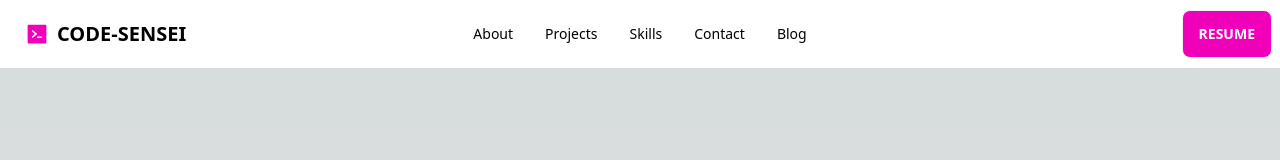
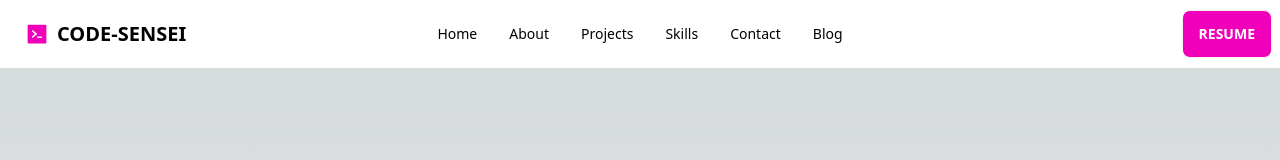
Before and after one commit to senseix21/code-sensei, a Next.js app: page / in a window 1280 px wide. Shown: the top 160 px of the page. Built offline with nearby package versions, Linux system fonts and the light colour scheme; no server answers.

Commit message:
Updated navigation with onpage navigation using #id

```diff
--- a/src/components/ui/Navbar.tsx
+++ b/src/components/ui/Navbar.tsx
@@ -10,19 +10,24 @@
                         <svg xmlns="http://www.w3.org/2000/svg" className="h-5 w-5" fill="none" viewBox="0 0 24 24" stroke="currentColor"><path strokeLinecap="round" strokeLinejoin="round" strokeWidth="2" d="M4 6h16M4 12h8m-8 6h16" /></svg>
                     </label>
                     <ul tabIndex={0} className="menu menu-sm dropdown-content mt-3 z-[1] p-2 shadow bg-base-100 rounded-box w-52">
-                        <li><a>Item 1</a></li>
-                        <li><a>Item 3</a></li>
+                        <li><a href='#'>Home</a></li>
+                        <li><a href='#about'>About</a></li>
+                        <li><a href='#projects'>Projects</a></li>
+                        <li><a href='#skills'>Skills</a></li>
+                        <li><a href='#contact'>Contact</a></li>
+                        <li><a href='#blog'>Blog</a></li>
                     </ul>
                 </div>
                 <a className="btn btn-ghost normal-case text-xl"><AiFillCode className="text-secondary text-2xl" /> CODE-SENSEI</a>
             </div>
             <div className="navbar-center hidden lg:flex">
                 <ul className="menu menu-horizontal px-1">
-                    <li><a>About</a></li>
-                    <li><a>Projects</a></li>
-                    <li><a>Skills</a></li>
-                    <li><a>Contact</a></li>
-                    <li><a>Blog</a></li>
+                    <li><a href='#'>Home</a></li>
+                    <li><a href='#about'>About</a></li>
+                    <li><a href='#projects'>Projects</a></li>
+                    <li><a href='#skills'>Skills</a></li>
+                    <li><a href='#contact'>Contact</a></li>
+                    <li><a href='#blog'>Blog</a></li>
                 </ul>
             </div>
             <div className="navbar-end">
--- a/src/pages/index.tsx
+++ b/src/pages/index.tsx
@@ -19,9 +19,16 @@
 const Home: NextPage<HomeProps> = ({ projects }) => {
   return (
     <main className={`flex min-h-screen flex-col items-center justify-between p-24 ${inter.className}`} >
+      <div id='home'>
         <HeroBanner />
+      </div>
+
+      <div id='about'>
         <About />
-      <div className='mt-10'>
+      </div>
+
+      <div id='projects'>
+        <div className='mt-10' >
           <div className="flex flex-col text-center w-full mb-10">
             <h1 className="text-3xl font-bold title-font mb-4 text-accent-content">
               <span className='text-accent'>🚀 Beyond the Stratosphere: <br /></span>Projects that Reach New Heights(hopefully) 🌌
@@ -33,9 +40,19 @@
             </p>
           </div>
           <Projects projects={projects} />
+        </div>
+
+        <div id='skills'>
           <Skills />
+        </div>
+
+        <div id='contact'>
           <CTA />
+        </div>
+
+        <div id='blog'>
           <BlogSection />
+        </div>
       </div>
     </main>
   );
```
Lines whose indentation alone changed are shown as unchanged.
